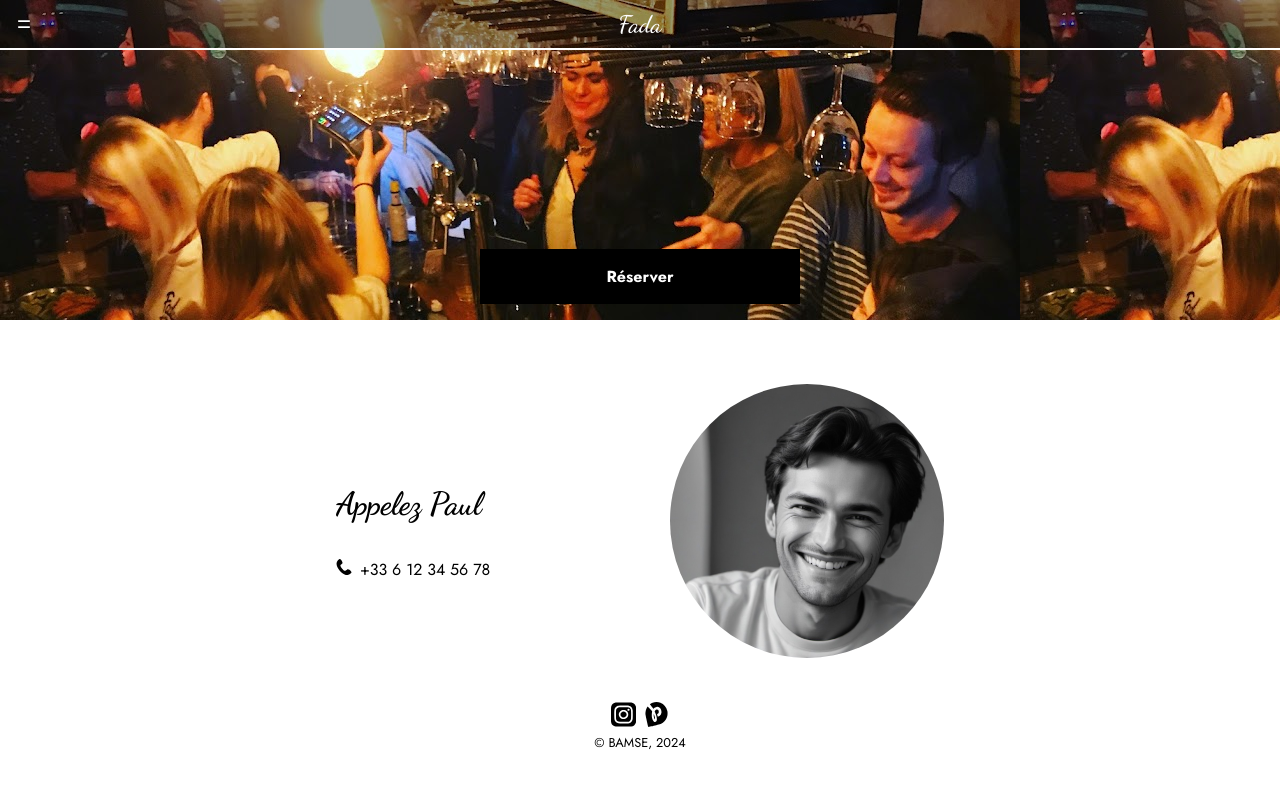
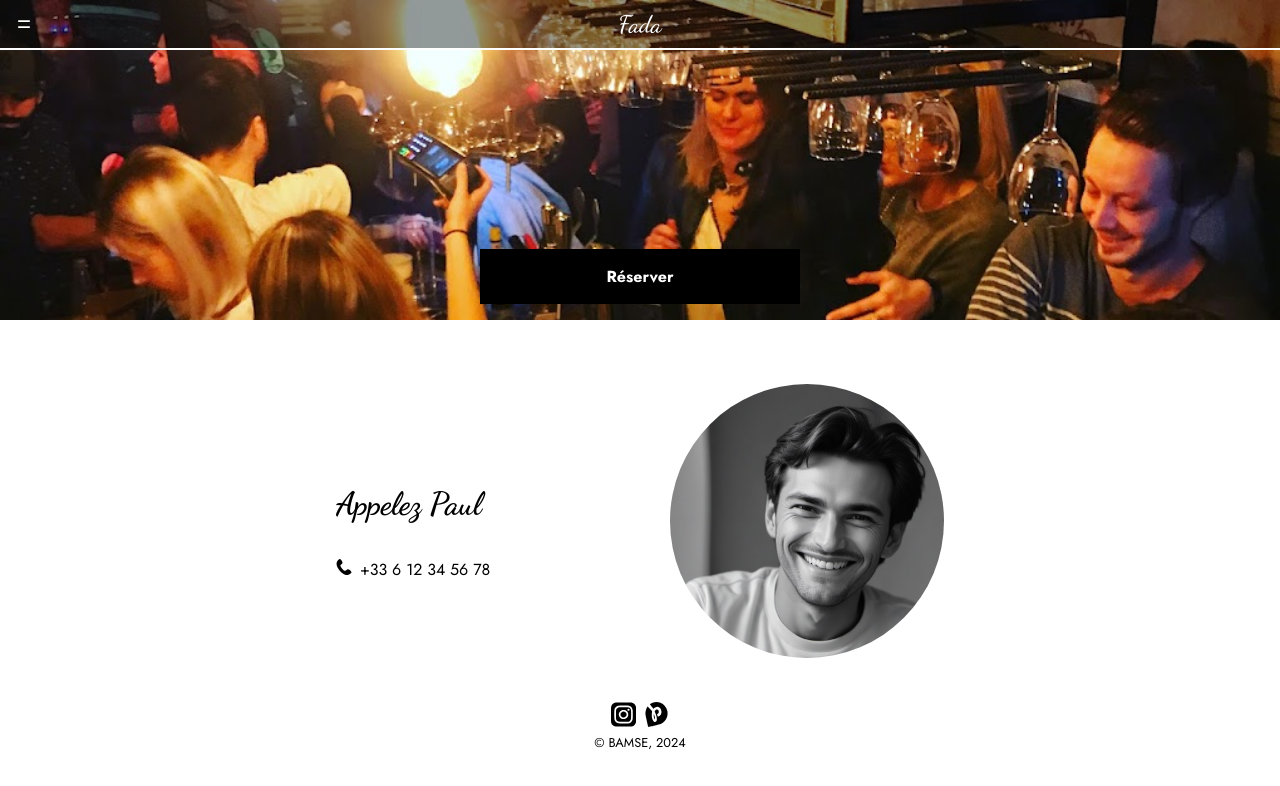
Before and after one commit to Le-Fada-bar/Le-Fada-bar.github.io, a Vue app: page /book in a window 1280 px wide. Shown: the top 786 px of the page. Built offline with nearby package versions, Linux system fonts and the light colour scheme.

Commit message:
Change cover of button-picture

```diff
--- a/src/views/BookView.vue
+++ b/src/views/BookView.vue
@@ -30,7 +30,7 @@ export default {
 .button-picture {
   width: 100%;
   aspect-ratio: 4/3;
-  object-fit: cover;
+  background-size: cover;
   display: flex;
   justify-content: center;
   align-items: flex-end;
```
